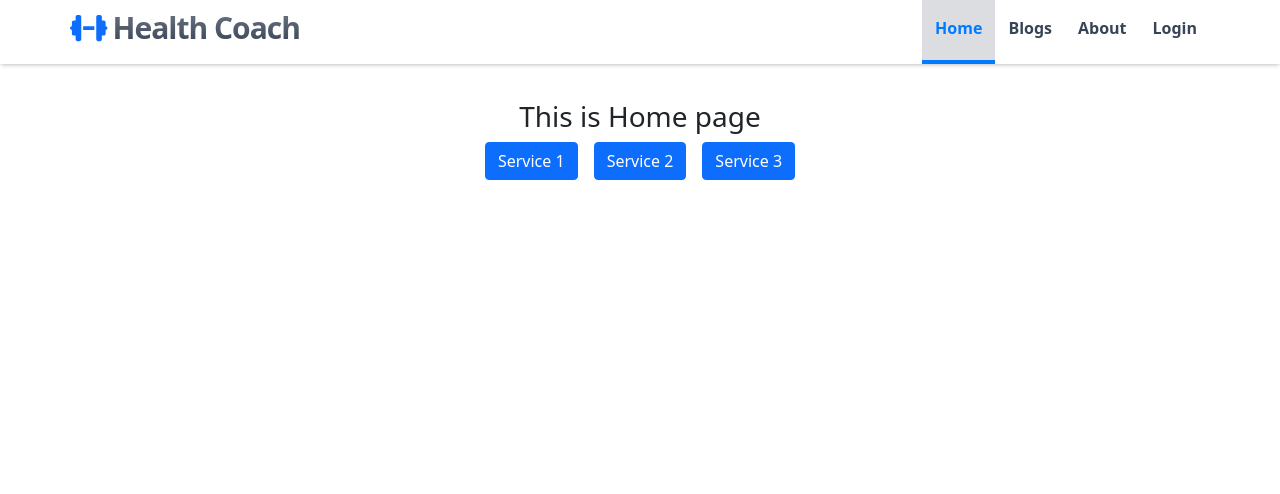
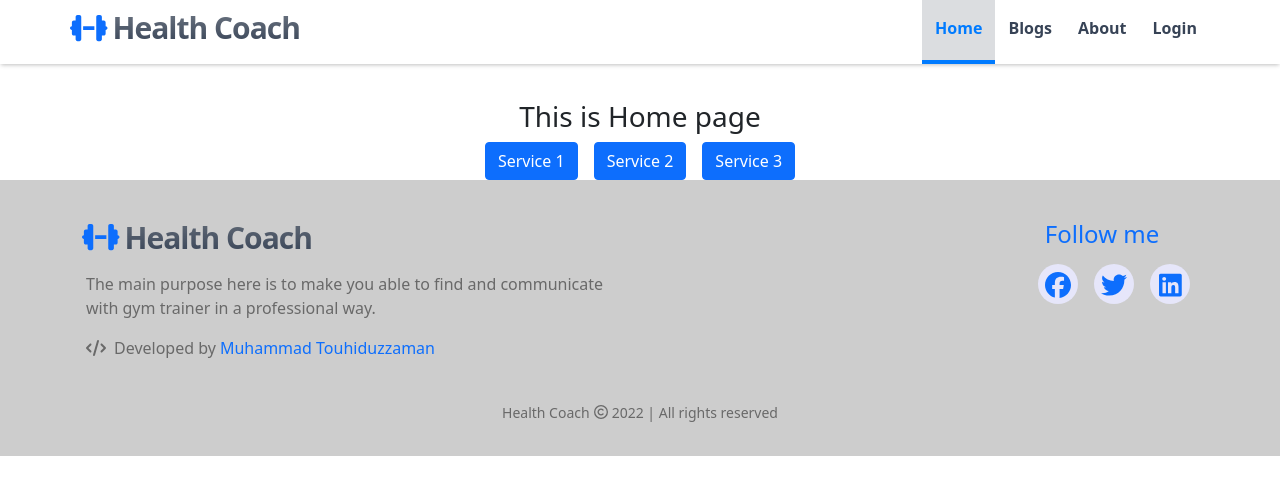
Before and after one commit to TouhidZaman/health-coach-client, a React (Create React App) app: page / in a window 1280 px wide. Shown: the top 494 px of the page. Built offline with nearby package versions, Linux system fonts and the light colour scheme; no server answers.

Commit message:
Footer and Project descriptions in README.md added

```diff
--- /dev/null
+++ b/src/components/Layout/Footer/Footer.css
@@ -0,0 +1,16 @@
+footer {
+   background: #cdcdcd;
+}
+footer .social ul {
+   list-style: none;
+}
+footer .social ul li a {
+   font-size: 26px;
+   display: block;
+   background: lavender;
+   width: 40px;
+   height: 40px;
+   line-height: 40px;
+   border-radius: 50%;
+   margin: 0;
+}
--- /dev/null
+++ b/src/components/Layout/Footer/Footer.js
@@ -0,0 +1,66 @@
+import React from 'react'
+import './Footer.css'
+import Logo from '../../Logo/Logo'
+import { FontAwesomeIcon } from '@fortawesome/react-fontawesome'
+import { faFacebook, faLinkedin, faTwitter } from '@fortawesome/free-brands-svg-icons'
+import { faCode } from '@fortawesome/free-solid-svg-icons'
+import { faCopyright } from '@fortawesome/free-regular-svg-icons'
+
+export default function Footer() {
+    const date = new Date();
+    const currentYear = date.getFullYear();
+    return (
+         <footer className="py-4 pb-0">
+            <div className="container py-md-3">
+                <div className="row">
+                    <div className="col-12 col-md-6">
+                        <div className='text-center text-md-start'>
+                            <Logo size='30px' />
+                            <p className='my-3 ps-1'>The main purpose here is to make you able to find and communicate with gym trainer in a professional way.</p>
+                            <p className="ps-1 w-75 mx-auto mx-md-0">
+                                <FontAwesomeIcon icon={faCode} className="pe-2"/>
+                                Developed by
+                                <a target="_blank" className='ps-1 text-decoration-none' href="http://github.com/TouhidZaman" rel="noreferrer">
+                                    Muhammad Touhiduzzaman
+                                </a>
+                            </p>
+                        </div>
+                    </div>
+                    <div className="col-12 col-md-6 d-flex justify-content-center justify-content-md-end">
+                        <div className="social text-center">
+                            <h4 className='mb-3 text-primary'>Follow me</h4>
+                            <ul className="d-flex justify-content-center">
+                                <li className="me-2">
+                                    <a href="#facebook">
+                                        <FontAwesomeIcon icon={faFacebook} />
+                                    </a>
+                                </li>
+                                <li className="mx-sm-2 me-2">
+                                    <a href="#twitter">
+                                        <FontAwesomeIcon icon={faTwitter} />
+                                        <span className="fa fa-twitter"></span>
+                                    </a>
+                                </li>
+                                <li className="mx-sm-2 me-2">
+                                    <a href="#Linkedin">
+                                        <FontAwesomeIcon icon={faLinkedin} />
+                                        <span className="fa fa-linkedin-in"></span>
+                                    </a>
+                                </li>
+                            </ul>
+                        </div>
+                    </div>
+                </div>
+                <div className="copyright mt-md-4">
+                    <p className="text-center">
+                        <small>
+                            Health Coach
+                            <FontAwesomeIcon icon={faCopyright} className="px-1"/>
+                            {currentYear} | All rights reserved
+                        </small>
+                    </p>
+                </div>
+            </div>
+        </footer>
+    )
+}
--- a/src/components/Layout/Layout.js
+++ b/src/components/Layout/Layout.js
@@ -1,4 +1,5 @@
 import React, { useState } from "react";
+import Footer from "./Footer/Footer";
 import classes from "./Layout.module.css";
 import Navbar from "./Navigation/Navbar/Navbar";
 import SideDrawer from "./Navigation/SideDrawer/SideDrawer";
@@ -14,6 +15,7 @@ const Layout = ({ children }) => {
          <Navbar toggleSideDrawer={toggleSideDrawerHandler} />
          <SideDrawer show={show} sideDrawerClosed={sideDrawerClosedHandler} />
          <main className={classes.content}>{children}</main>
+         <Footer />
       </>
    );
 };
--- a/src/components/Layout/Navigation/Navbar/Navbar.js
+++ b/src/components/Layout/Navigation/Navbar/Navbar.js
@@ -6,6 +6,7 @@ import Logo from "../../../Logo/Logo";
 
 const Navbar = ({ toggleSideDrawer }) => {
    return (
+      <header>
          <div className={classes.navbarContainer}>
             <div className={classes.navbar}>
                <DrawerToggle toggleSideDrawer={toggleSideDrawer} />
@@ -15,6 +16,7 @@ const Navbar = ({ toggleSideDrawer }) => {
                </nav>
             </div>
          </div>
+      </header>
    );
 };
 
--- a/src/components/Layout/pages/Auth/SignUp/SignUp.js
+++ b/src/components/Layout/pages/Auth/SignUp/SignUp.js
@@ -4,7 +4,6 @@ import { Link, useNavigate } from "react-router-dom";
 import auth from "../../../../../firebase.init";
 import SocialAuth from "../SocialAuth/SocialAuth";
 import { useCreateUserWithEmailAndPassword, useUpdateProfile } from 'react-firebase-hooks/auth';
-import Loading from "../../../../UI/Loading/Loading";
 // import classes from "./SignUp.module.css";
 
 const SignUp = () => {
```
Also changed, not shown: 1 other file (tests, documents, lock files or other folders). Lines whose indentation alone changed are shown as unchanged.
